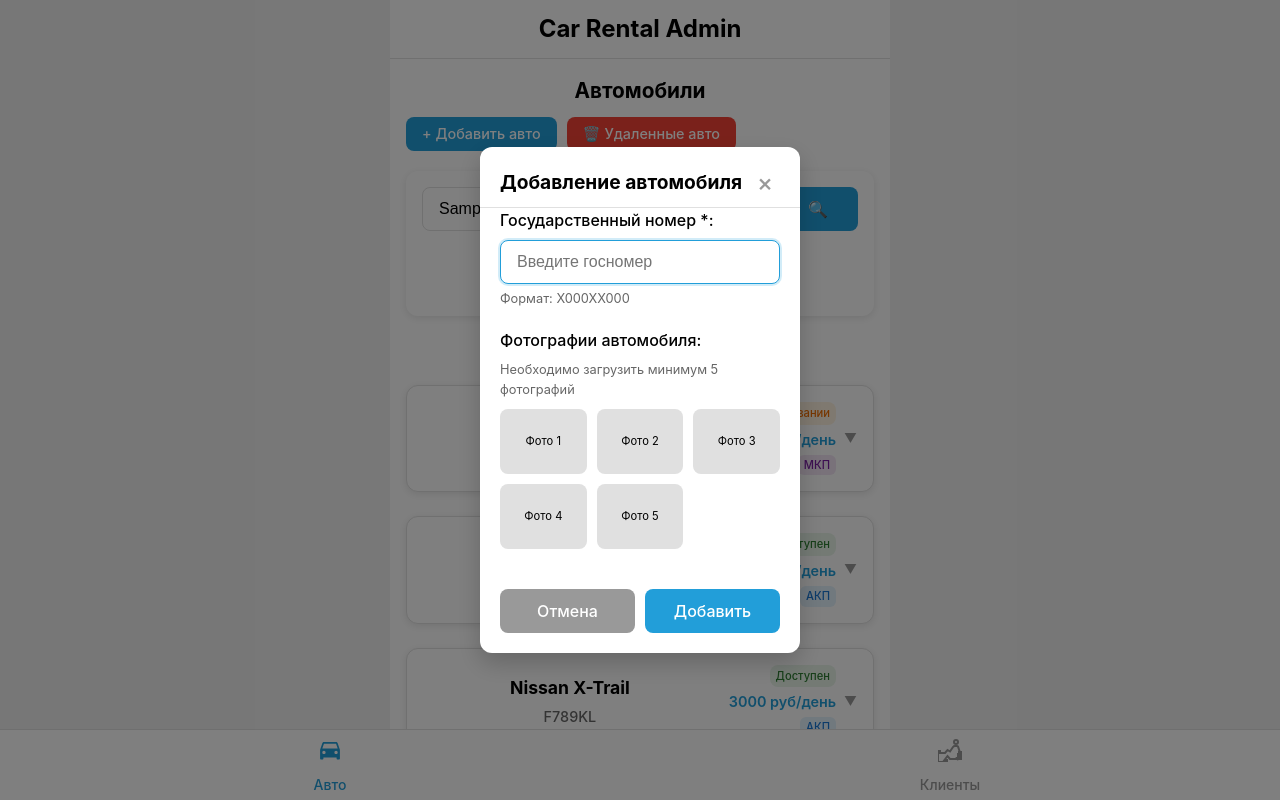
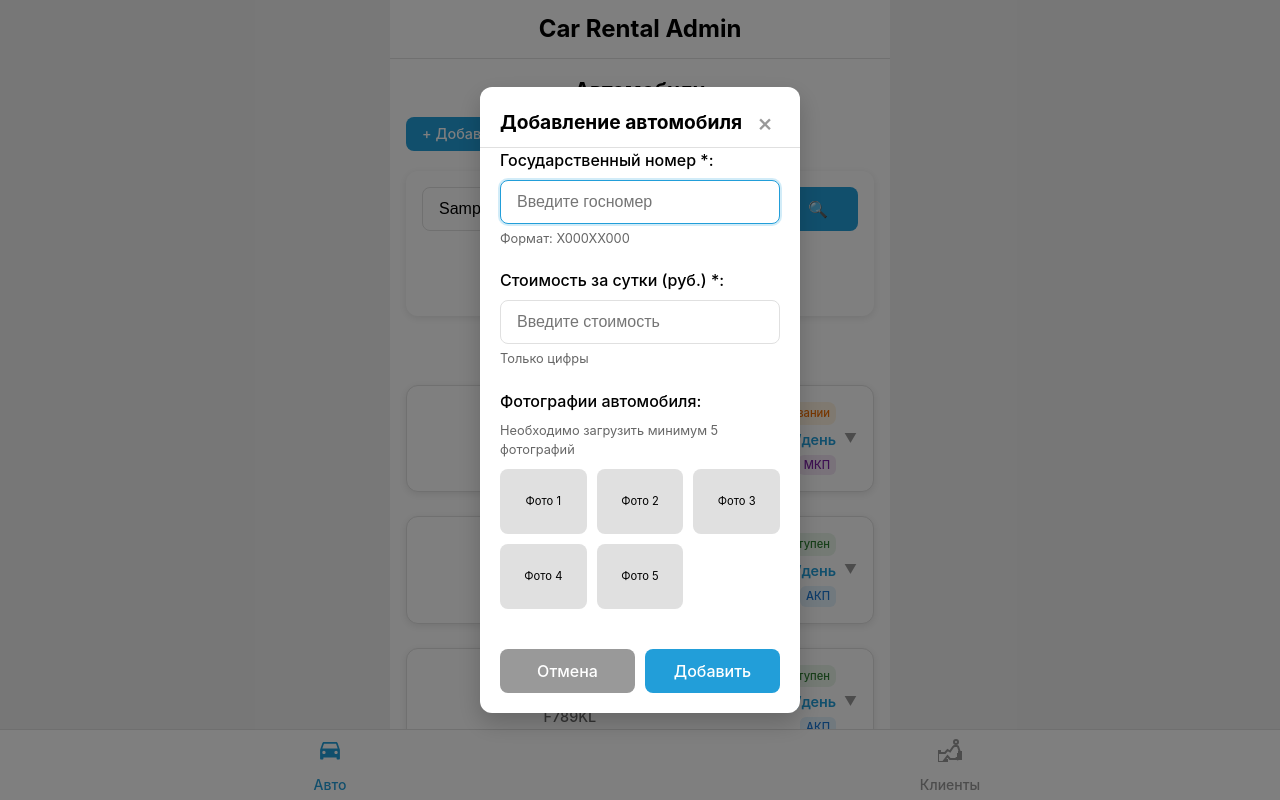
Before and after one commit to khudov1981/car-rental-admin1, a React (Vite) app: page / in a window 1280 px wide. Both pictures are taken after typing "Sample" into the empty fields and a click on the button "+ Добавить авто". Shown: the top 800 px of the page. Built offline with nearby package versions, Linux system fonts and the light colour scheme.

Commit message:
feat: Добавлено поле стоимости за сутки в форму добавления автомобиля

```diff
--- a/src/components/AddCarForm.jsx
+++ b/src/components/AddCarForm.jsx
@@ -3,6 +3,7 @@ import './EditCarForm.css'
 
 const AddCarForm = ({ onAdd, onCancel }) => {
   const [plate, setPlate] = useState('')
+  const [pricePerDay, setPricePerDay] = useState('')
   const [photos, setPhotos] = useState(Array(5).fill(null)) // Заглушка для 5 фото
 
   const handleSubmit = (e) => {
@@ -14,8 +15,14 @@ const AddCarForm = ({ onAdd, onCancel }) => {
       return
     }
 
+    if (!pricePerDay || parseInt(pricePerDay) <= 0) {
+      alert('Пожалуйста, введите корректную стоимость за сутки')
+      return
+    }
+
     const newCar = {
       plate: plate.toUpperCase(),
+      pricePerDay: parseInt(pricePerDay),
       // Добавляем заглушку для фото
       photos: photos.map((_, index) => `https://images.unsplash.com/photo-${index + 1}?w=300&h=200&fit=crop`)
     }
@@ -33,6 +40,12 @@ const AddCarForm = ({ onAdd, onCancel }) => {
     }
 
     setPlate(value)
+  }
+
+  const handlePriceChange = (e) => {
+    // Разрешаем только цифры
+    const value = e.target.value.replace(/[^0-9]/g, '')
+    setPricePerDay(value)
   }
 
   // Форматирование отображаемого значения госномера
@@ -100,6 +113,19 @@ const AddCarForm = ({ onAdd, onCancel }) => {
           </div>
 
           <div className="form-group">
+            <label htmlFor="pricePerDay">Стоимость за сутки (руб.) *:</label>
+            <input
+              type="text"
+              id="pricePerDay"
+              value={pricePerDay}
+              onChange={handlePriceChange}
+              placeholder="Введите стоимость"
+              className="form-input"
+            />
+            <div className="input-hint">Только цифры</div>
+          </div>
+
+          <div className="form-group">
             <label>Фотографии автомобиля:</label>
             <div className="photos-info">
               <div className="input-hint">Необходимо загрузить минимум 5 фотографий</div>
```
